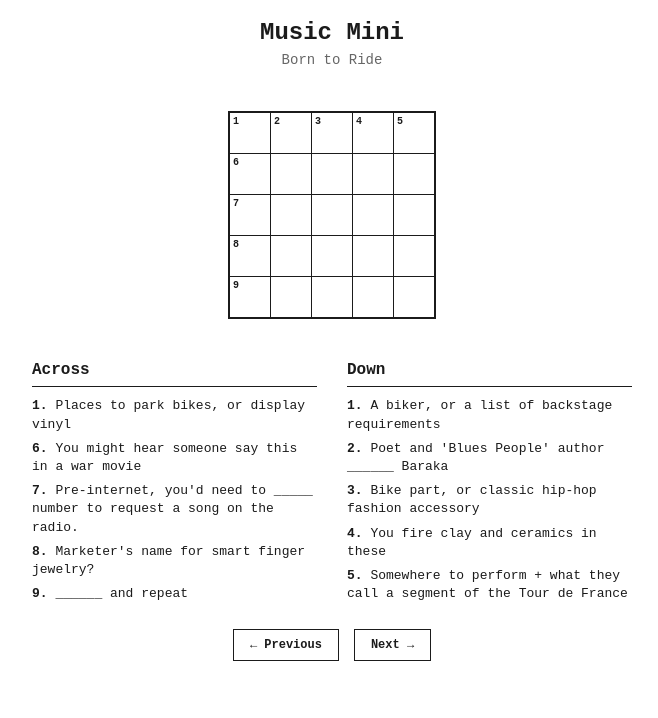
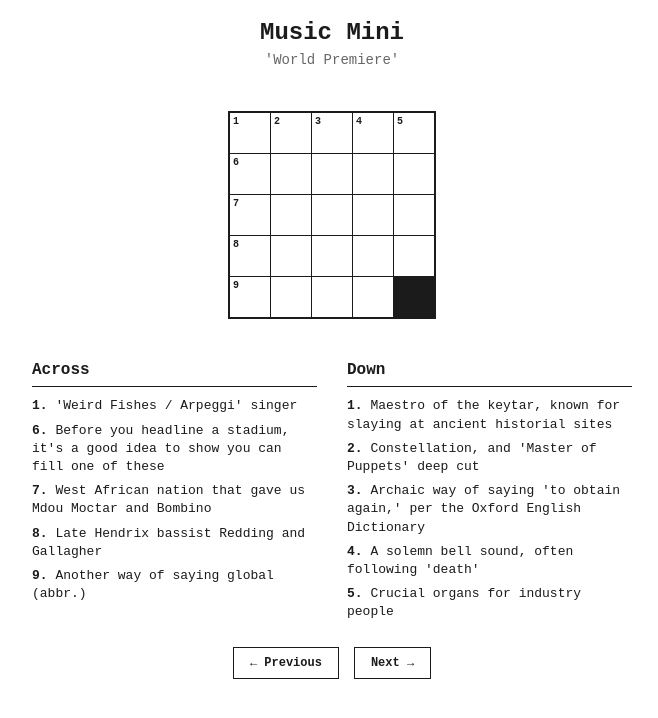
Before and after one commit to nbrackett-ship-it/MusicMiniCrossword, a plain HTML site: page newsletter-crossword.html in a window 1280 px wide. Shown: the whole page, without its empty margins (308-966 px from the left). Drawn offline with Linux system fonts and the light colour scheme.

Commit message:
Update newsletter-crossword.html
changed puzzle ids to correct world premiere title

```diff
--- a/newsletter-crossword.html
+++ b/newsletter-crossword.html
@@ -248,8 +248,8 @@
             constructor() {
                 // Use your established puzzle file system
                 this.puzzleIds = [
+                    'world-premiere-2025-09-26',
                     'cycling-playlist-2025-07-19',
-                    'global-rollout-2025-07-16',
                     'classic-hiphop-2025-07-17'
                 ];
 
```
